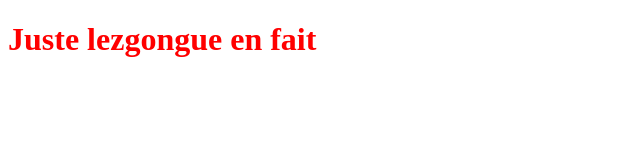
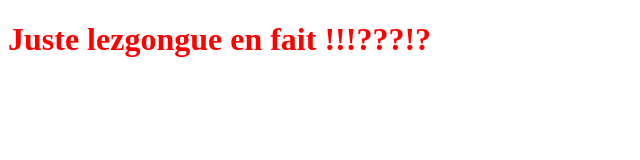
Before and after one commit to leCharade/ohmyfood, a plain HTML site: page index.html in a window 1280 px wide. Shown: the whole page, without its empty margins (0-640 px from the left). Drawn offline with Linux system fonts and the light colour scheme.

Commit message:
Modification du titre

```diff
--- a/index.html
+++ b/index.html
@@ -5,6 +5,6 @@
    <link rel="stylesheet" type="text/css" href="styles.css">
 </head>
 <body>
-   <h1>Juste lezgongue en fait</h1>
+   <h1>Juste lezgongue en fait !!!???!?</h1>
 </body>
 </html>
```
